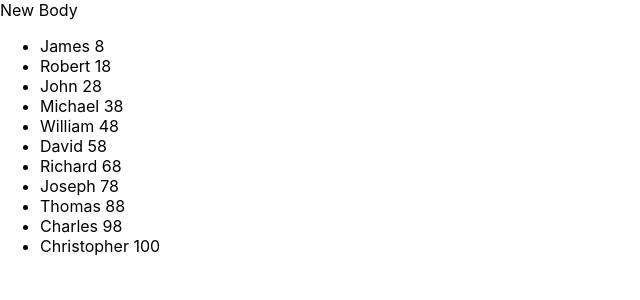
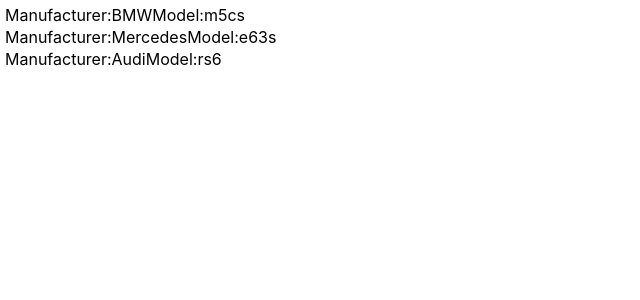
Before and after one commit to AnnAntonova2310/microtasks, a React (Create React App) app: page / in a window 1280 px wide. Shown: the top 300 px of the page, without its empty margins (0-640 px from the left). Built offline with nearby package versions, Linux system fonts and the light colour scheme.

Commit message:
Repetition map2

```diff
--- a/src/Repetition/MicroTasks.tsx
+++ b/src/Repetition/MicroTasks.tsx
@@ -38,7 +38,7 @@
 
     return (
         <div>
-            <Body title={'New Body'}/>
+            {/*<Body title={'New Body'}/>*/}
             <NewComponent students={students} topCars={topCars}/>
         </div>
     );
--- a/src/Repetition/NewComponent.tsx
+++ b/src/Repetition/NewComponent.tsx
@@ -12,16 +12,32 @@
 
 export const NewComponent = (props: NewComponentType) => {
     return (
-        <ul>
-            {props.students.map((s, index) => {
-                return (
-                    <li key={index}>
-                        <span>   {s.name} </span>
-                        <span>   {s.age} </span>
+        // <ul>
+        //     {props.students.map((s, index) => {
+        //         return (
+        //             <li key={index}>
+        //                 <span>   {s.name} </span>
+        //                 <span>   {s.age} </span>
+        //
+        //             </li>
+        //         )
+        //     })}
+        // </ul>
 
-                    </li>
-                )
-            })}
-        </ul>
+
+        <table>
+            <td>
+                {props.topCars.map((c, index)=>{
+                    return(
+                        <tr>
+                            Manufacturer:
+                            {c.manufacturer }
+                            Model:
+                            {c.model}
+                        </tr>
+                    )
+                })}
+            </td>
+        </table>
     );
 };
```
